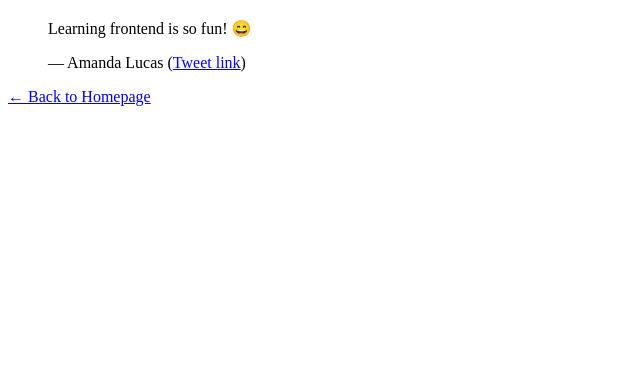
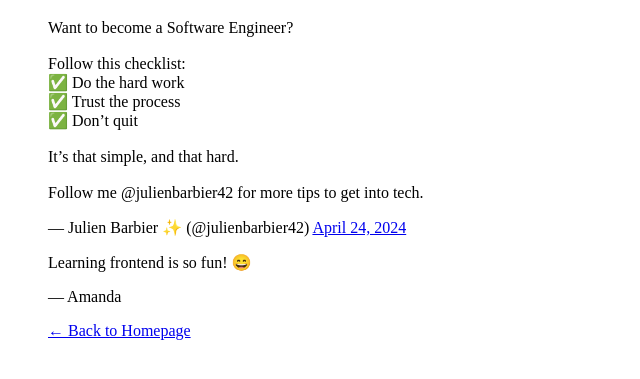
Before and after one commit to DebbyA007/My_First_Portfolio, a plain HTML site: page html_basic/index.html, tweets.html in a window 1280 px wide. Shown: the part 61-440 px from the top of the page, without its empty margins (0-640 px from the left). Drawn offline with Linux system fonts and the light colour scheme.

Commit message:
Update index.html, tweets.html

```diff
--- a/html_basic/index.html, tweets.html
+++ b/html_basic/index.html, tweets.html
@@ -7,14 +7,14 @@
   <body>
     <h1>Here’s an awesome tweet!</h1>
 
-    <!-- Embed a tweet (you can copy one from Twitter’s embed tool) -->
     <blockquote class="twitter-tweet">
-      <p lang="en" dir="ltr">Learning frontend is so fun! 😄</p>&mdash; Amanda Lucas
-      (<a href="https://twitter.com/your_handle/status/1234567890">Tweet link</a>)
-    </blockquote>
-    <script async src="https://platform.twitter.com/widgets.js" charset="utf-8"></script>
+  <p lang="en" dir="ltr">Want to become a Software Engineer?<br><br>Follow this checklist:<br>✅ Do the hard work<br>✅ Trust the process<br>✅ Don’t quit<br><br>It’s that simple, and that hard.<br><br>Follow me @julienbarbier42 for more tips to get into tech.</p>&mdash; Julien Barbier ✨ (@julienbarbier42)
+  <a href="https://twitter.com/julienbarbier42/status/1928459292677742813">April 24, 2024</a>
+</blockquote>
+<script async src="https://platform.twitter.com/widgets.js" charset="utf-8"></script>
+    <blockquote class="twitter-tweet">
+      <p lang="en" dir="ltr">Learning frontend is so fun! 😄</p>&mdash; Amanda
 
-    <!-- Link back to your homepage -->
     <p><a href="index.html">← Back to Homepage</a></p>
   </body>
 </html>
```
